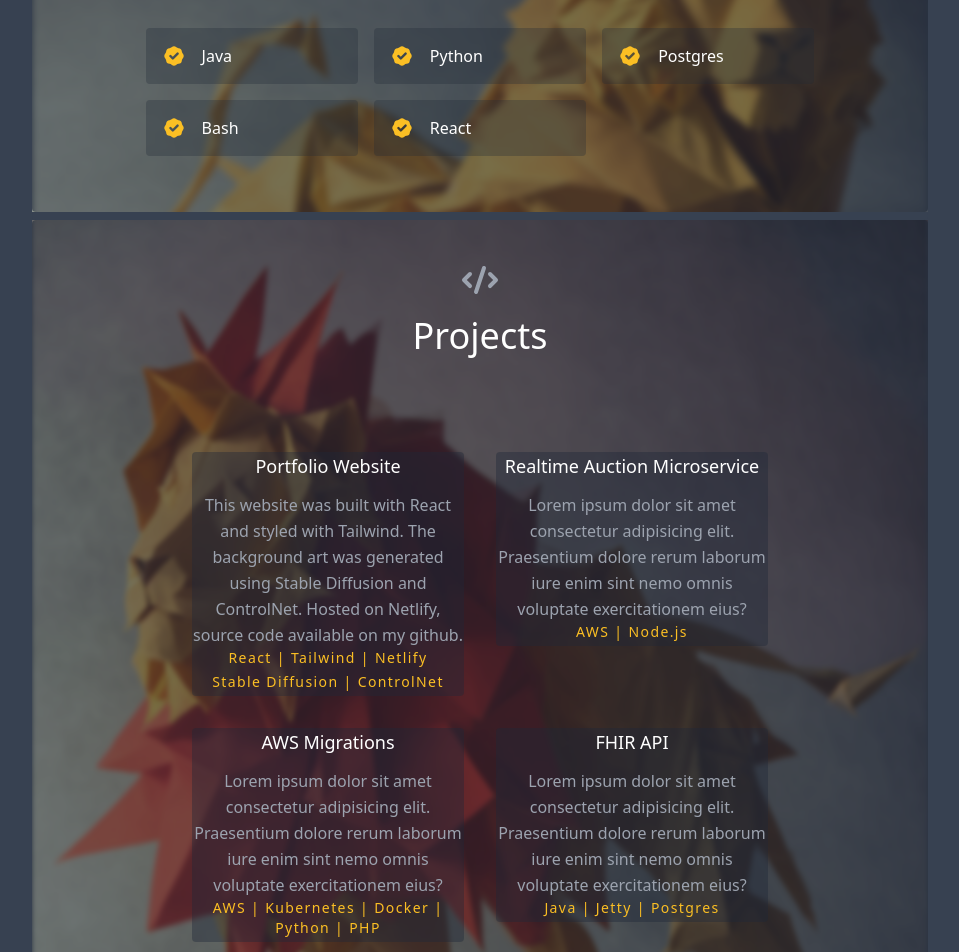
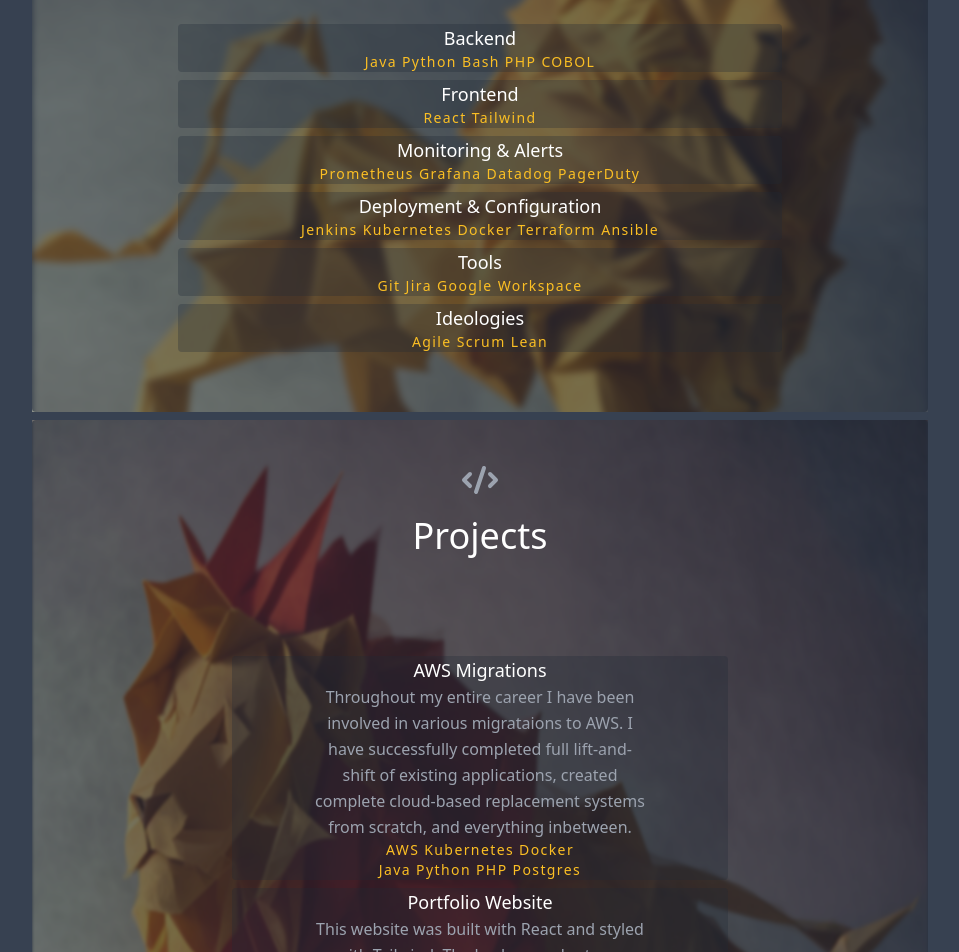
Before and after one commit to joshlong223/portfolio, a React (Create React App) app: page / in a window 1280 px wide. Shown: the part 580-1532 px from the top of the page, without its empty margins (160-1119 px from the left). Built offline with nearby package versions, Linux system fonts and the light colour scheme.

Commit message:
Updated content

```diff
--- a/public/index.html
+++ b/public/index.html
@@ -7,7 +7,7 @@
     <meta name="theme-color" content="#000000" />
     <meta
       name="description"
-      content="My portfolio app created with React"
+      content="Josh Long Portfolio"
     />
     <link rel="apple-touch-icon" href="%PUBLIC_URL%/logo192.png" />
     <!--
@@ -24,7 +24,7 @@
       work correctly both with client-side routing and a non-root public URL.
       Learn how to configure a non-root public URL by running `npm run build`.
     -->
-    <title>My Portfolio</title>
+    <title>Josh Long</title>
   </head>
   <body>
 
--- a/src/App.js
+++ b/src/App.js
@@ -20,7 +20,7 @@ export default function App() {
             <Parallax
               blur={{ min: -20, max: 3 }}
               bgImage="./lion6.png"
-              strength={250}
+              strength={350}
             >
               <About />
             </Parallax>
--- a/src/components/About.js
+++ b/src/components/About.js
@@ -1,23 +1,31 @@
 import React from "react";
+import { Parallax } from 'react-parallax';
 
 export default function About() {
   return (
     <section id="about">
       <div className="container h-100 mx-auto flex px-10 py-20 md:flex-row flex-col items-center">
+
         <div className="w-2/3"></div>
         <div className="lg:flex-grow md:w-1/3 lg:pr-24 md:pr-16 flex flex-col md:items-start md:text-left mb-16 md:mb-0 items-center text-center">
+        <Parallax strength={-250} >
           <h1 className="title-font sm:text-4xl text-3xl mb-4 font-medium text-white">
             Reliable
             <br className="hidden lg:inline-block" />
           </h1>
+          </Parallax>
+          <Parallax strength={250} >
           <h1 className="title-font sm:text-4xl text-3xl mb-4 font-medium text-white">
             Agile
             <br className="hidden lg:inline-block" />
           </h1>
+          </Parallax>
+          <Parallax strength={950} >
           <h1 className="title-font sm:text-4xl text-3xl mb-4 font-medium text-white">
             Development
             <br className="hidden lg:inline-block mb-128" />
           </h1>
+        </Parallax>
         </div>
       </div>
     </section>
--- a/src/components/Contact.js
+++ b/src/components/Contact.js
@@ -3,20 +3,18 @@ import React from "react";
 
 export default function Contact() {
     return (
-        <section id="contact" className="relative">
-            <div className="container mx-auto bg-gray-800 bg-opacity-60 rounded">
-                <form
-                    netlify
-                    name="contact"
-                    className="text-center items-center flex flex-col md:ml-auto w-full md:py-8 mt-8 md:mt-0">
+        <section id="contact" className="text-center">
+            <div className="container px-5 py-10 mx-auto rounded bg-gray-800 bg-opacity-60 text-center lg:px-40">
+                <div className="flex flex-col w-full mb-20">
                     <ChatIcon className="mx-auto inline-block w-10 mb-4" />
-                    <h2 className="text-white sm:text-4xl text-3xl mb-1 font-medium title-font">
+                    <h2 className="text-white sm:text-4xl text-3xl font-medium title-font">
                         Contact
                     </h2>
-                    <p className="leading-relaxed mb-5">
-                        josh.long223@gmail.com
-                    </p>
-                    <div className="flex justify-center">
+                </div>
+                <p className="tracking-widest text-sm title-font font-medium text-white mb-4">
+                    josh.long223@gmail.com
+                </p>
+                <div className="flex justify-center">
                     <a href="https://www.linkedin.com/in/josh-long223/">
                         <img className="object-cover object-center h-16 w-16"
                             src="./In-White-128.png" />
@@ -26,47 +24,8 @@ export default function Contact() {
                         <img className="object-cover object-center h-16 w-16"
                             src="./github-mark-white.png" />
                     </a>
-                    </div>
-                    <div className="relative mb-4">
-                        <label htmlFor="name" className="leading-7 text-sm text-gray-400">
-                            Name
-                        </label>
-                        <input
-                            type="text"
-                            id="name"
-                            name="name"
-                            className="w-full bg-gray-800 rounded border border-gray-700 focus:border-yellow-500 focus:ring-2 focus:ring-yellow-900 text-base outline-none text-gray-100 py-1 px-3 leading-8 transition-colors duration-200 ease-in-out"
-                        />
-                    </div>
-                    <div className="relative mb-4">
-                        <label htmlFor="email" className="leading-7 text-sm text-gray-400">
-                            Email
-                        </label>
-                        <input
-                            type="email"
-                            id="email"
-                            name="email"
-                            className="w-full bg-gray-800 rounded border border-gray-700 focus:border-yellow-500 focus:ring-2 focus:ring-yellow-900 text-base outline-none text-gray-100 py-1 px-3 leading-8 transition-colors duration-200 ease-in-out"
-                        />
-                    </div>
-                    <div className="relative mb-4">
-                        <label
-                            htmlFor="message"
-                            className="leading-7 text-sm text-gray-400">
-                            Message
-                        </label>
-                        <textarea
-                            id="message"
-                            name="message"
-                            className="w-full bg-gray-800 rounded border border-gray-700 focus:border-yellow-500 focus:ring-2 focus:ring-yellow-900 h-32 text-base outline-none text-gray-100 py-1 px-3 resize-none leading-6 transition-colors duration-200 ease-in-out"
-                        />
-                    </div>
-                    <button
-                        type="submit"
-                        className="inline-flex text-white bg-yellow-500 border-0 py-2 px-6 focus:outline-none hover:bg-yellow-600 rounded text-lg">
-                        Submit
-                    </button>
-                </form>
+                </div>
+                <div><br></br></div>
             </div>
         </section>
     );
--- a/src/components/Projects.js
+++ b/src/components/Projects.js
@@ -12,27 +12,27 @@ export default function Projects() {
                         Projects
                     </h1>
                 </div>
-                <div className="flex flex-wrap -m-4">
+                <div className="flex flex-wrap w-full text-center">
                     {projects.map((project) => (
-                        <a
-                            href={project.link}
-                            key={project.image}
-                            className="sm:w-1/2 w-100 p-4">
-                            <div className="flex relative">
-                                <div className="w-full relative bg-gray-800 rounded bg-opacity-40 hover:bg-opacity-70 hover:text-gray-200">
-                                    <h1 className="title-font text-lg font-medium text-white mb-3">
-                                        {project.title}
-                                    </h1>
-                                    <p className="leading-relaxed">{project.description}</p>
-                                    <h2 className="tracking-widest text-sm title-font font-medium text-yellow-400 mb-1">
-                                        {project.tech}
-                                    </h2>
-                                    <h2 className="tracking-widest text-sm title-font font-medium text-yellow-400 mb-1">
-                                        {project.tech2}
-                                    </h2>
-                                </div>
+                        <div className="py-1 px-10 w-full">
+                            <div className="w-full relative bg-gray-800 rounded bg-opacity-30 hover:bg-opacity-70">
+                                <h1 className="title-font text-lg font-medium text-white ">
+                                    {project.title}
+                                </h1>
+                                <h2 className="lg:w-2/3 mx-auto leading-relaxed text-base">
+                                    {project.description}
+                                </h2>
+                                <p className="tracking-widest text-sm title-font font-medium text-yellow-400">
+                                    {project.tech}
+                                </p>
+                                <p className="tracking-widest text-sm title-font font-medium text-yellow-400">
+                                    {project.tech2}
+                                </p>
+
                             </div>
-                        </a>
+                        </div>
+
+
                     ))}
                 </div>
             </div>
--- a/src/components/Skills.js
+++ b/src/components/Skills.js
@@ -8,21 +8,30 @@ export default function Skills() {
             <div className="container px-5 py-10 mx-auto rounded bg-gray-800 bg-opacity-60">
                 <div className="text-center mb-20">
                     <ChipIcon className="w-10 inline-block mb-4" />
-                    <h1 className="sm:text-4xl text-3xl font-medium title-font text-white mb-4">
+                    <h1 className="sm:text-4xl text-3xl font-medium title-font text-white mb-1">
                         Skills
                     </h1>
                 </div>
                 <div className="flex flex-wrap lg:w-4/5 sm:mx-auto sm:mb-2 -mx-2">
-                    {skills.map((skill) => (
-                        <div key={skill} className="p-2 sm:w-1/3 w-full">
-                            <div className="bg-gray-800 bg-opacity-30 rounded flex p-4 h-full items-center">
-                                <BadgeCheckIcon className="text-yellow-400 w-6 h-6 flex-shrink-0 mr-4" />
-                                <span className="title-font font-medium text-white">
-                                    {skill}
-                                </span>
+                    <div className="py-1 px-10 w-full text-center">
+
+                        {skills.map((category) => (
+                            <div className="w-full relative bg-gray-800 rounded bg-opacity-30 hover:bg-opacity-70">
+                                <div className="mb-2">
+                                    <h1 className="title-font text-lg font-medium text-white ">
+                                        {category.category}
+                                    </h1>
+
+                                    <p className="tracking-widest text-sm title-font font-medium text-yellow-400">
+                                        {category.skills}
+                                    </p>
+
+                                </div>
                             </div>
-                        </div>
-                    ))}
+                        ))}
+
+                    </div>
+
                 </div>
             </div>
         </section>
--- a/src/data.js
+++ b/src/data.js
@@ -9,13 +9,13 @@ export const experience = [
     role: "Sr. Software Engineer",
     company: "CPSI",
     dates: "September 2013 - July 2022",
-    description: "Lorem ipsum dolor sit amet consectetur adipisicing elit. Praesentium dolore rerum laborum iure enim sint nemo omnis voluptate exercitationem eius?",
+    description: "",
   },
   {
     role: "CTO",
     company: "Sweetbid.com",
     dates: "June 2012 - August 2013",
-    description: "Lorem ipsum dolor sit amet consectetur adipisicing elit. Praesentium dolore rerum laborum iure enim sint nemo omnis voluptate exercitationem eius?",
+    description: "",
   },
   {
     role: "Computer Science, Bachelor of Science",
@@ -27,42 +27,91 @@ export const experience = [
 
 export const projects = [
   {
+    title: "AWS Migrations",
+    tech: "AWS   Kubernetes   Docker",
+    tech2: "Java   Python   PHP   Postgres",
+    description:
+      "Throughout my entire career I have been involved in various migrataions to AWS. I have successfully completed full lift-and-shift of existing applications, created complete cloud-based replacement systems from scratch, and everything inbetween.",
+  },
+  {
     title: "Portfolio Website",
-    tech: "React | Tailwind | Netlify",
-    tech2: "Stable Diffusion | ControlNet",
+    tech: "React   Tailwind   Netlify",
+    tech2: "Stable Diffusion   ControlNet",
     description:
       "This website was built with React and styled with Tailwind. The background art was generated using Stable Diffusion and ControlNet. Hosted on Netlify, source code available on my github.",
   },
   {
-    title: "Realtime Auction Microservice",
-    tech: "AWS | Node.js",
+    title: "FHIR API",
+    tech: "Java    Jetty   Postgres",
     description:
-      "Lorem ipsum dolor sit amet consectetur adipisicing elit. Praesentium dolore rerum laborum iure enim sint nemo omnis voluptate exercitationem eius?",
-  },
-  {
-    title: "AWS Migrations",
-    tech: "AWS | Kubernetes | Docker | Python | PHP",
-    description:
-      "Lorem ipsum dolor sit amet consectetur adipisicing elit. Praesentium dolore rerum laborum iure enim sint nemo omnis voluptate exercitationem eius?",
-  },
-  {
-    title: "FHIR API",
-    tech: "Java  | Jetty | Postgres",
-    description:
-      "Lorem ipsum dolor sit amet consectetur adipisicing elit. Praesentium dolore rerum laborum iure enim sint nemo omnis voluptate exercitationem eius?",
+      "I designed architecture and lead teams to implement API for deliverying electronic medical records in compliance with the FHIR specification.",
   },
   {
     title: "OAuth Authorization Server",
-    tech: "Java Jetty Postgres",
+    tech: "Java   Jetty   Postgres",
     description:
-      "Lorem ipsum dolor sit amet consectetur adipisicing elit. Praesentium dolore rerum laborum iure enim sint nemo omnis voluptate exercitationem eius?",
+      "OAuth implementation for managing 3rd-party access to multi-tenant resource servers",
+  },
+  {
+    title: "Realtime Auction Microservices",
+    tech: "AWS   Node.js   Postgres",
+    description:
+      "Scalable microservices for processing bids and broadcasting realtime auction information. ",
   },
 ];
 
 export const skills = [
-  "Java",
-  "Python",
-  "Postgres",
-  "Bash",
-  "React",
+  {
+    category: "Backend",
+    skills: [
+      "Java   ",
+      "Python   ",
+      "Bash   ",
+      "PHP   ",
+      "COBOL",
+    ],
+  },
+  {
+    category: "Frontend",
+    skills: [
+      "React   ",
+      "Tailwind",
+    ],
+  },
+  {
+    category: "Monitoring & Alerts",
+    skills: [
+      "Prometheus   ",
+      "Grafana   ",
+      "Datadog   ",
+      "PagerDuty",
+    ],
+  },
+  {
+    category: "Deployment & Configuration",
+    skills: [
+      "Jenkins   ",
+      "Kubernetes   ",
+      "Docker   ",
+      "Terraform   ",
+      "Ansible",
+    ],
+  },
+  {
+    category: "Tools",
+    skills: [
+      "Git   ",
+      "Jira   ",
+      "Google Workspace",
+
+    ],
+  },
+  {
+    category: "Ideologies",
+    skills: [
+      "Agile   ",
+      "Scrum   ",
+      "Lean",
+    ],
+  },
 ];
```
Also changed, not shown: 1 other file (tests, documents, lock files or other folders).
